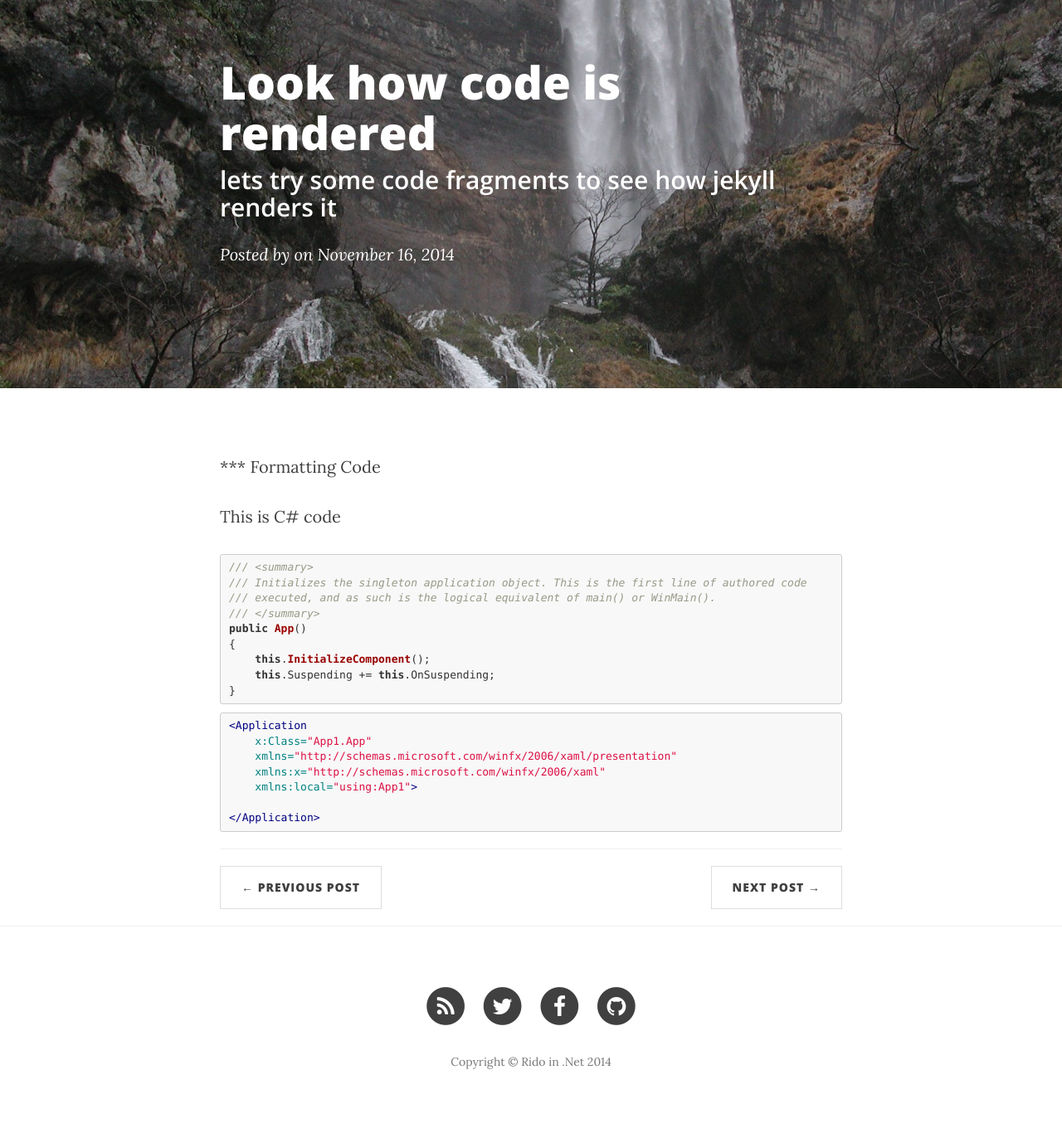
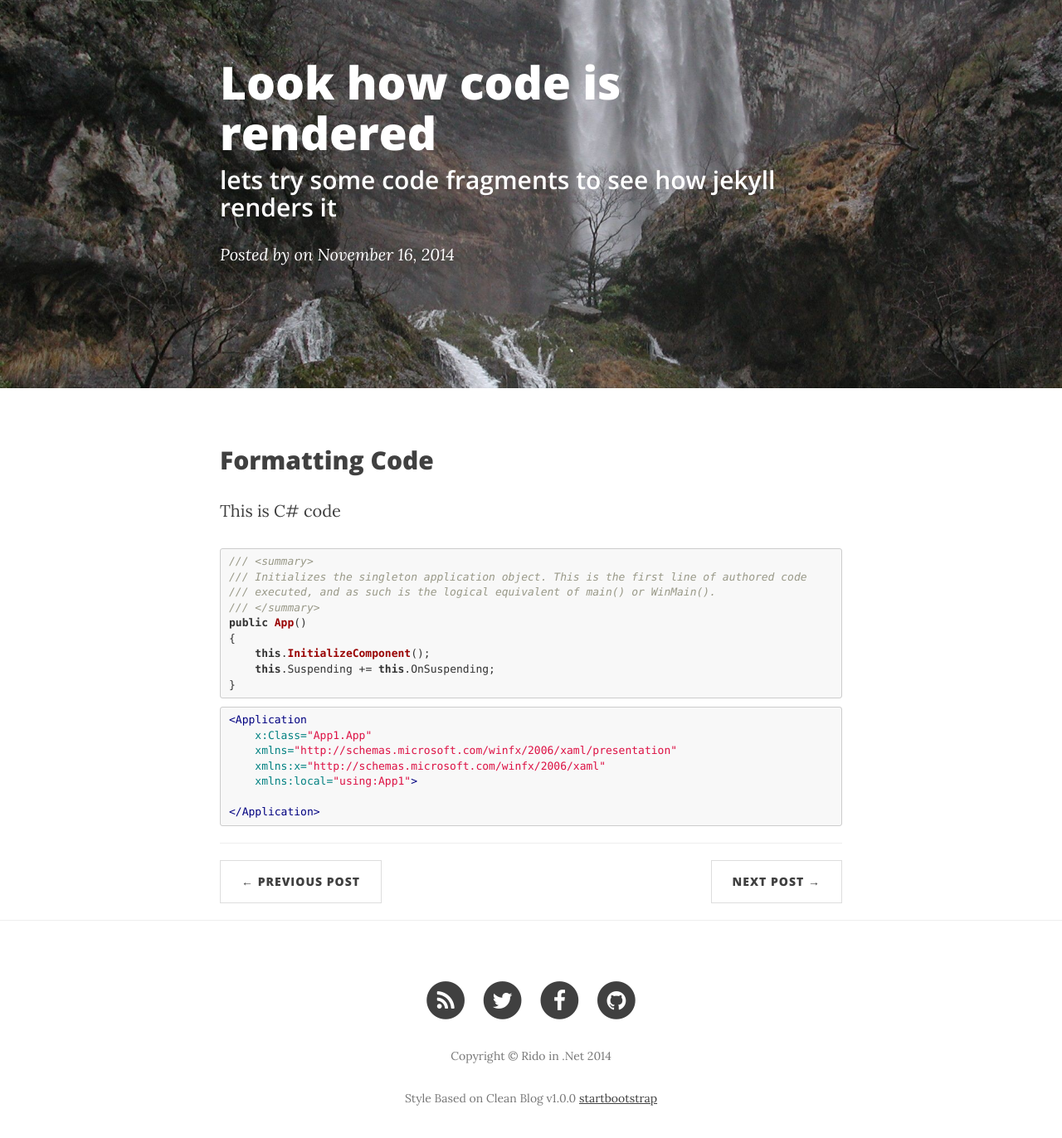
Before and after one commit to rido-min/ridomin.github.io, a Jekyll site: the page built from _posts/2014-11-16-look-how-code-looks.md, in a window 1280 px wide and 1400 px high, scrolled down 101 px. Shown: the top 1372 px of the window at 83% size. Built offline with Jekyll 4.4.1, drawn with Linux system fonts in a browser that asks for light colours; nearby versions of some CDN libraries.

Commit message:
changes in footer

```diff
--- a/_includes/footer.html
+++ b/_includes/footer.html
@@ -44,6 +44,7 @@
                     {% endif %}
                 </ul>
                 <p class="copyright text-muted">Copyright &copy; {{ site.title }} {{ site.time | date: '%Y' }}</p>
+                <p class="copyright text-muted">Style Based on Clean Blog v1.0.0 <a href="http://startbootstrap.com">startbootstrap</a></a> </p>
             </div>
         </div>
     </div>
--- a/_posts/2014-11-16-look-how-code-looks.md
+++ b/_posts/2014-11-16-look-how-code-looks.md
@@ -5,7 +5,8 @@ subtitle: lets try some code fragments to see how jekyll renders it
 header-img: img/cascade2.jpg
 ---
 
-*** Formatting Code
+Formatting Code
+---------------
 
 This is C# code
 
```
Also changed, not shown: _posts/2014-11-16-git-is-everywhere.md (+4 -4 lines).
